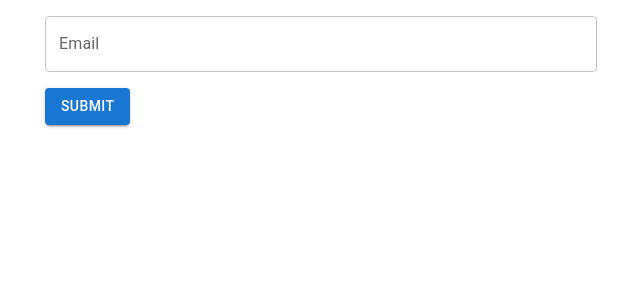
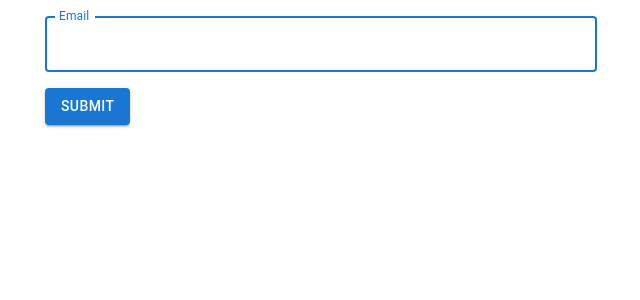
Before and after one commit to sean-clayton/blvd-fe-assessment, a React (Vite) app: page / in a window 1280 px wide. Shown: the top 300 px of the page, without its empty margins (319-959 px from the left). Built offline with nearby package versions, Linux system fonts and the light colour scheme.

Commit message:
Ensure multiple results display

```diff
--- a/src/email-validation/email-validation-form.tsx
+++ b/src/email-validation/email-validation-form.tsx
@@ -27,6 +27,7 @@ export default function EmailValidationForm({
         type="email"
         name="email"
         fullWidth
+        autoFocus
         disabled={busy}
       />
       <Button type="submit" variant="contained" disabled={busy}>
--- a/src/email-validation/email-validation-view.tsx
+++ b/src/email-validation/email-validation-view.tsx
@@ -4,11 +4,15 @@ import { EmailValidationResult } from "../email-validation";
 import { getSingleEmail } from "../disify";
 import ValidationHistoryList from "./validation-history-list";
 
+type Status = "Ready" | "Busy";
+
 export default function EmailValidationView() {
   const [results, setResults] = useState<EmailValidationResult[]>([]);
+  const [status, setStatus] = useState<Status>("Ready");
 
   async function handleSubmit(event: React.FormEvent<HTMLFormElement>) {
     event.preventDefault();
+    setStatus("Busy");
     const form = event.target;
     if (form instanceof HTMLFormElement) {
       const formData = new FormData(form);
@@ -19,7 +23,9 @@ export default function EmailValidationView() {
         const result = await getSingleEmail(email).then((res) => res.json());
         setResults([{ email, result }, ...results]);
       } catch {
-        setResults([{ email, error: "API Error" }]);
+        setResults([{ email, error: "API Error" }, ...results]);
+      } finally {
+        setStatus("Ready");
       }
     }
   }
@@ -27,7 +33,7 @@ export default function EmailValidationView() {
   return (
     <div>
       <div>
-        <EmailValidationForm onSubmit={handleSubmit} />
+        <EmailValidationForm onSubmit={handleSubmit} busy={status === "Busy"} />
       </div>
       <div>
         <ValidationHistoryList results={results} />
```
Also changed, not shown: 1 other file (tests, documents, lock files or other folders).
